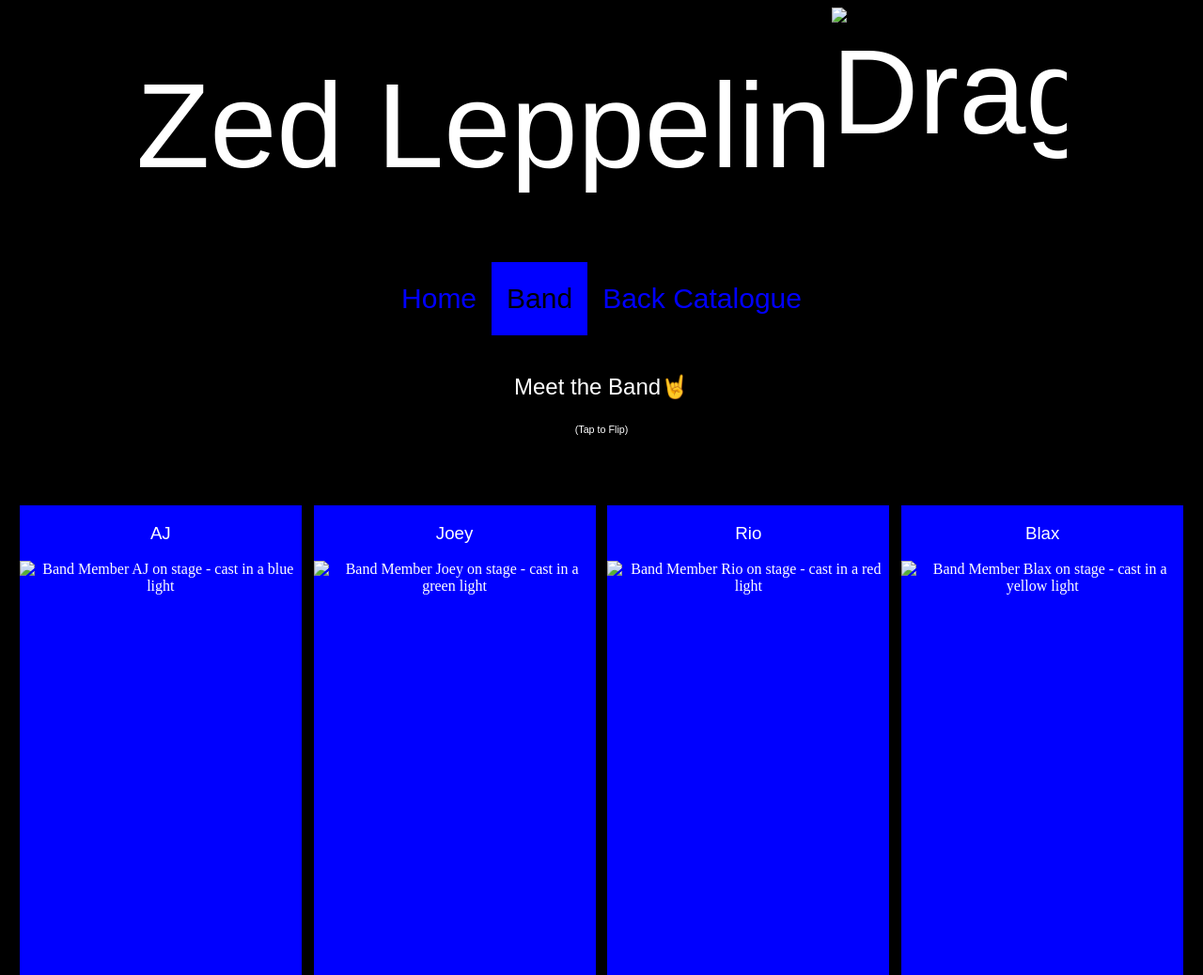
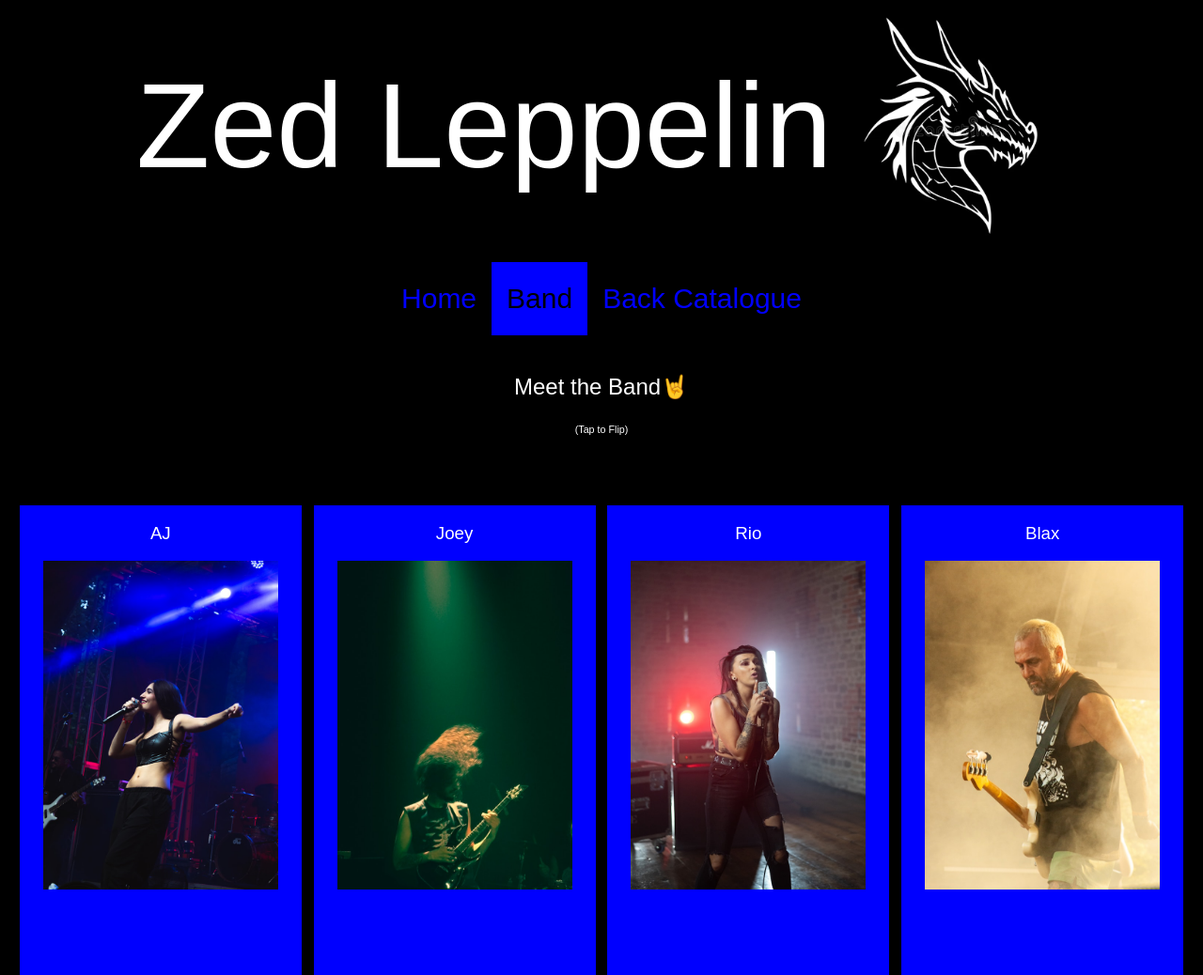
Before and after one commit to BeeGeeEss/Netlify, a plain HTML site: page band.html in a window 1280 px wide. Shown: the top 1038 px of the page at 94% size. Drawn offline with Linux system fonts and the light colour scheme; a web font is replaced by a local one.

Commit message:
Updated image links

```diff
--- a/band.html
+++ b/band.html
@@ -2,7 +2,7 @@
 <html lang="en">
   <head>
     <title>Zed Leppelin</title>
-    <link rel="shortcut icon" href="./black_guitarbg.png" type="image/x-icon">
+    <link rel="shortcut icon" href="./images/black_guitarbg.png" type="image/x-icon">
     <link rel="stylesheet" href="style1.css">
     <link rel="preconnect" href="https://fonts.googleapis.com">
     <link rel="preconnect" href="https://fonts.gstatic.com" crossorigin>
@@ -14,7 +14,7 @@
     <meta name="keywords" content="Zed Leppelin, Bands, Bands, Metal">
   </head>
   <body>
-    <header style="font-size:10vw">Zed Leppelin<img src="./dragonw.png" alt="Dragon" style="width:250px;height:250px"></header>
+    <header style="font-size:10vw">Zed Leppelin<img src="./images/dragonw.png" alt="Dragon" style="width:250px;height:250px"></header>
       <main>
         <nav class="topnav">
           <a href="index.html">Home</a>
@@ -28,7 +28,7 @@
             <div class="flip-card-inner">
                <div class="flip-card-front">
                   <h3>AJ</h3>
-                  <img src="./aj.jpg" alt="Band Member AJ on stage - cast in a blue light" class="AJ" style="width:250px;height:350px">
+                  <img src="./images/aj.jpg" alt="Band Member AJ on stage - cast in a blue light" class="AJ" style="width:250px;height:350px">
                 </div>
               <div class="flip-card-back">
                 <h3>AJ</h3>
@@ -42,7 +42,7 @@
             <div class="flip-card-inner">
                <div class="flip-card-front">
                   <h3>Joey</h3>
-                  <img src="./joey.jpg" alt="Band Member Joey on stage - cast in a green light" class="Joey" style="width:250px;height:350px">
+                  <img src="./images/joey.jpg" alt="Band Member Joey on stage - cast in a green light" class="Joey" style="width:250px;height:350px">
                 </div>
               <div class="flip-card-back">
                 <h3>Joey</h3>
@@ -56,7 +56,7 @@
             <div class="flip-card-inner">
                <div class="flip-card-front">
                   <h3>Rio</h3>
-                  <img src="./rio.jpg" alt="Band Member Rio on stage - cast in a red light" class="Rio" style="width:250px;height:350px">
+                  <img src="./images/rio.jpg" alt="Band Member Rio on stage - cast in a red light" class="Rio" style="width:250px;height:350px">
                 </div>
               <div class="flip-card-back">
                 <h3>Rio</h3>
@@ -70,7 +70,7 @@
             <div class="flip-card-inner">
                <div class="flip-card-front">
                   <h3>Blax</h3>
-                  <img src="./blax.jpg" alt="Band Member Blax on stage - cast in a yellow light" class="Blax" style="width:250px;height:350px">
+                  <img src="./images/blax.jpg" alt="Band Member Blax on stage - cast in a yellow light" class="Blax" style="width:250px;height:350px">
                 </div>
               <div class="flip-card-back">
                 <h3>Blax</h3>
```
Also changed, not shown: back-catalogue.html (+5 -5 lines), index.html (+5 -5 lines).
